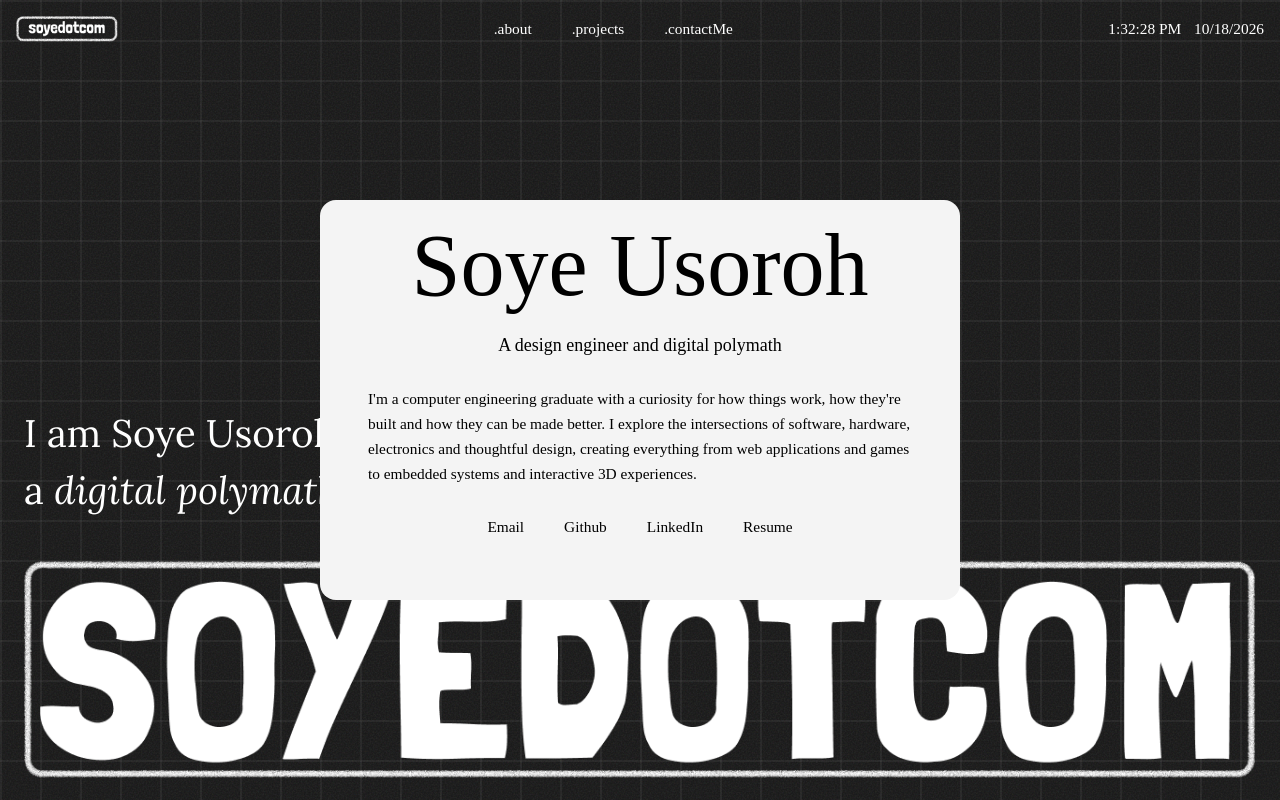
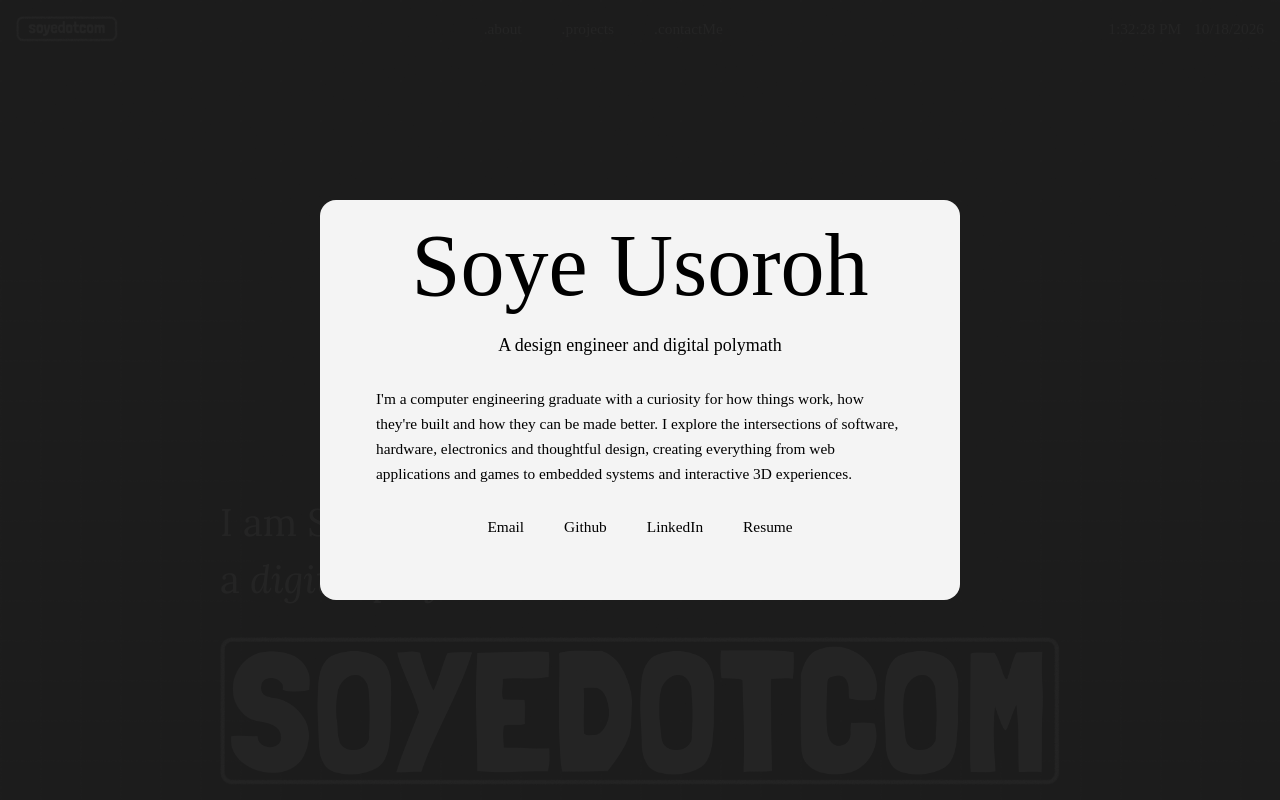
Before and after one commit to soyedotcom/soye.com, a React (Vite) app: page / in a window 1280 px wide. Both pictures are taken after a click on the button ".contactMe". Built offline with nearby package versions, Linux system fonts and the light colour scheme; a web font is replaced by a local one.

Commit message:
add close functions and button

```diff
--- a/src/App.jsx
+++ b/src/App.jsx
@@ -10,14 +10,14 @@ function App() {
       <Noise />
       {/* <ProfileCard /> */}
 
-      <main className="z-10 max-w-screen flex flex-col items-center mx-4 sm:mx-6">
+      <main className="relative z-10 min-w-0 flex flex-col items-center mx-6 sm:mx-6 md:mx-8 lg:mx-55">
         <NavBar />
 
         <section
           id="home"
-          className="flex flex-col md:min-h-screen min-h-[60svh]"
+          className="flex flex-col w-full min-w-0 md:min-h-screen min-h-[65svh]"
         >
-          <div className="font-lora mt-auto text-[clamp(1rem,3vw,4rem)] leading-normal">
+          <div className="font-lora mt-auto text-[clamp(1rem,3vw,2.5rem)] leading-normal">
             <p>I am Soye Usoroh,</p>
             <p>
               a <span className="italic">digital polymath</span> and{" "}
@@ -25,10 +25,11 @@ function App() {
             </p>
           </div>
 
-          <figure>
+          <figure className="w-full">
             <img
               src="maintag_homepage_noversion.png"
               alt="soyedotcom_maintag"
+              className="block h-auto w-full"
             />
           </figure>
         </section>
--- a/src/components/NavBar.jsx
+++ b/src/components/NavBar.jsx
@@ -38,7 +38,7 @@ const NavBar = () => {
           </button>
         </div>
 
-        <div className="hidden items-center gap-x-[3vw] sm:gap-x-10 md:flex">
+        <div className="hidden justify-center items-center gap-x-[3vw] sm:gap-x-10 md:flex">
           <a href="#about">.about</a>
           <a href="#projects">.projects</a>
           <button
@@ -49,15 +49,14 @@ const NavBar = () => {
           </button>
         </div>
 
-        <div className="flex items-center gap-x-[5vw] md:gap-x-[0.5vw]">
+        <div className="flex items-center justify-end gap-x-[5vw] md:gap-x-[1vw] md:w-44">
           <p>{time.toLocaleTimeString()}</p>
-          <span></span>
           <p>{time.toLocaleDateString()}</p>
         </div>
       </nav>
 
       {menuState && <NavBar_Mobile onClose={() => setMenuState(false)} />}
-      {cardOpen  && <ProfileCard onClose={() => cardOpen(false)} />}
+      {cardOpen && <ProfileCard onClose={() => setCardOpen(false)} />}
     </>
   );
 };
--- a/src/components/NavBar_Mobile.jsx
+++ b/src/components/NavBar_Mobile.jsx
@@ -1,17 +1,35 @@
+import { useState } from "react";
+import ProfileCard from "./ProfileCard";
+
 const NavBar_Mobile = ({ onClose }) => {
+  const [cardOpen, setCardOpen] = useState(false);
+
   return (
     <>
-      <nav className="bg-[#161616f9] font-solid fixed z-90 inset-0 flex flex-col justify-center items-center gap-[10vh] text-3xl">
+      <nav className="bg-[#161616f9] font-solid fixed z-90 inset-0 flex flex-col justify-center items-center gap-[10vh] text-3xl px-10">
+        <div className="flex ml-auto">
+          <button onClick={onClose} className="w-10 h-auto">
+            <img src="close_btn.png" alt="close_button" />
+          </button>
+        </div>
+
         <a onClick={onClose} href="#about">
           .about
         </a>
         <a onClick={onClose} href="#projects">
           .projects
         </a>
-        <button onClick={onClose} className="hover:cursor-pointer">
+        <button
+          onClick={() => {
+            setCardOpen(true);
+          }}
+          className="hover:cursor-pointer"
+        >
           .contactMe
         </button>
       </nav>
+
+      {cardOpen && <ProfileCard onClose={() => setCardOpen(false)} />}
     </>
   );
 };
--- a/src/components/ProfileCard.jsx
+++ b/src/components/ProfileCard.jsx
@@ -1,8 +1,11 @@
-const ProfileCard = () => {
+const ProfileCard = ({ onClose }) => {
   return (
     <>
-      <main className="z-100 fixed flex justify-center items-center h-screen w-screen inset-0">
-        <section className="bg-[#F4F4F4] w-full max-w-160 h-100 rounded-2xl text-black text-center px-5 sm:px-7 md:px-9 lg:px-12">
+      <main
+        onClick={onClose}
+        className="z-100 fixed flex justify-center items-center h-screen w-screen inset-0 bg-[#1c1c1cf6] px-9"
+      >
+        <section className="bg-[#F4F4F4] w-full max-w-160 h-100 rounded-2xl text-black text-center px-7 sm:px-9 md:px-11 lg:px-14">
           <header>
             <h1 className="font-shadow text-[clamp(2.5rem,7vw,5.5rem)]">
               Soye Usoroh
@@ -24,31 +27,31 @@ const ProfileCard = () => {
 
           <section className="flex flex-row text-[clamp(0.8rem,1.2vw,1rem)] font-solid font-light justify-center gap-x-[3vw] sm:gap-x-10 mb-3 sm:mb-5 md:mb-7 lg:mb-10">
             <a
-              className="hover:text-red-800"
+              className="hover:underline"
               target="_blank"
               href="https://mail.google.com/mail/?view=cm&fs=1&to=usorohsoye@gmail.com"
             >
               Email
             </a>
             <a
-              className="hover:text-red-800"
+              className="hover:underline"
               target="_blank"
               href="https://github.com/soyedotcom"
             >
               Github
             </a>
             <a
-              className="hover:text-red-800"
+              className="hover:underline"
               target="_blank"
               href="https://www.linkedin.com/in/soye-usoroh"
             >
               LinkedIn
             </a>
             <a
-              className="hover:text-red-800"
+              className="hover:underline"
               target="_blank"
               rel="noopener"
-              href="Soye_Resume.pdf"
+              href="Soye_Usoroh_Resume.pdf"
             >
               Resume
             </a>
```
Also changed, not shown: public/close_btn.png (added).
